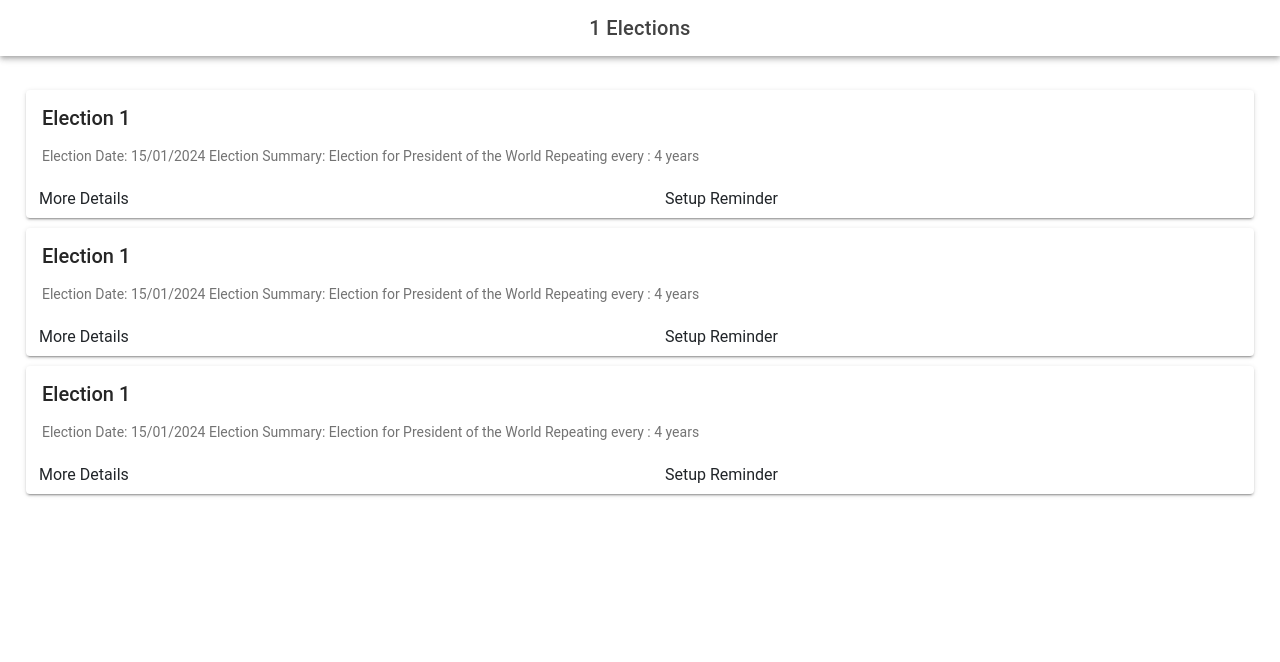
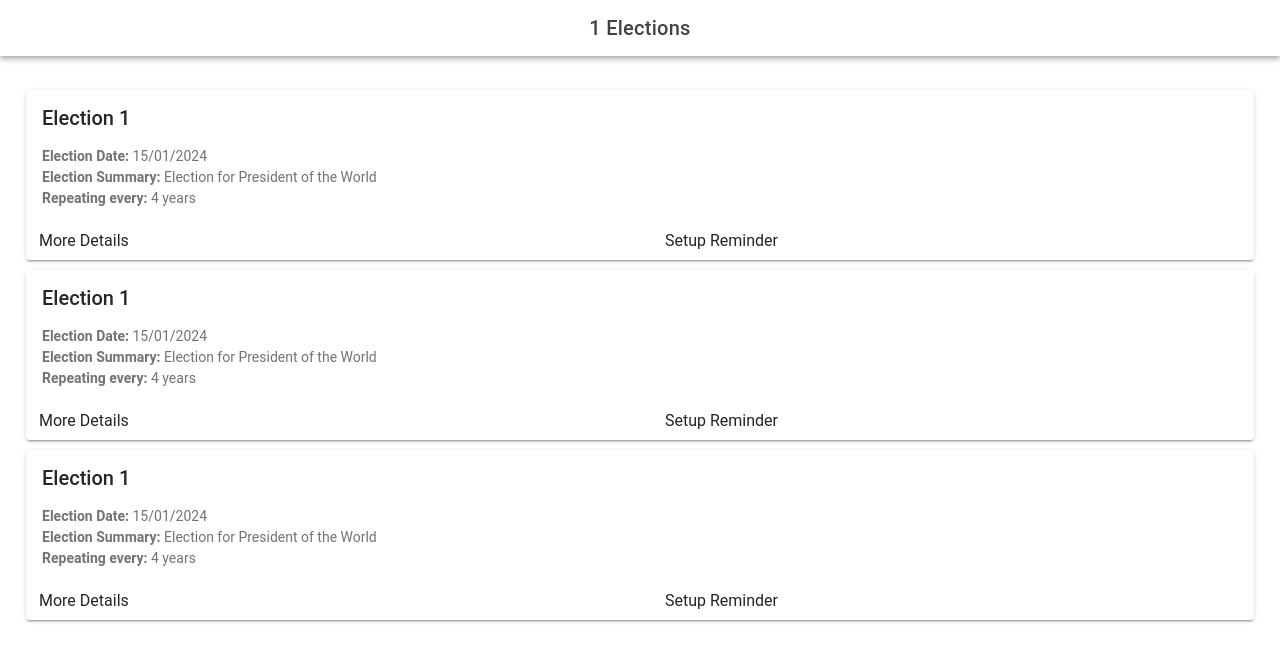
Before and after one commit to PhilipWright96/ElectionReminders, a React (Vite) app: page /countryElections/1 in a window 1280 px wide. Shown: the top 662 px of the page. Built offline with nearby package versions, Linux system fonts and the light colour scheme.

Commit message:
Add styling for the election categories

```diff
--- a/src/components/ElectionCard.tsx
+++ b/src/components/ElectionCard.tsx
@@ -11,9 +11,9 @@ const ElectionCard: React.FC<ContainerProps> = () => {
             </IonCardHeader>
 
             <IonCardContent>
-                Election Date: 15/01/2024
-                Election Summary: Election for President of the World
-                Repeating every : 4 years
+                <b>Election Date: </b> 15/01/2024 <br></br>
+                <b>Election Summary: </b> Election for President of the World <br></br>
+                <b>Repeating every: </b> 4 years <br></br>
             </IonCardContent>
             <div className="row">
                 <div className="col">
```
